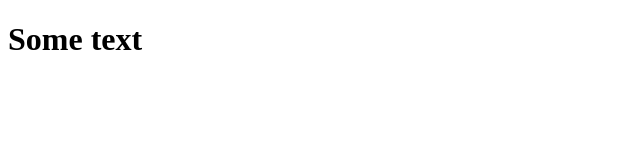
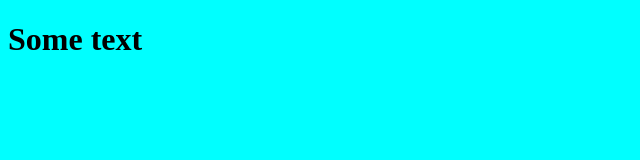
Before and after one commit to Yura1819/repo1, a plain HTML site: page index.html in a window 1280 px wide. Shown: the whole page, without its empty margins (0-640 px from the left). Drawn offline with Linux system fonts and the light colour scheme.

Commit message:
added page

```diff
--- a/css/style.css
+++ b/css/style.css
@@ -0,0 +1,3 @@
+body{
+    background-color: aqua;
+}
--- a/index.html
+++ b/index.html
@@ -8,5 +8,7 @@
 </head>
 <body>
     <h1>Some text</h1>
+
+    <a href="./page/page.html"></a>
 </body>
 </html>
```
